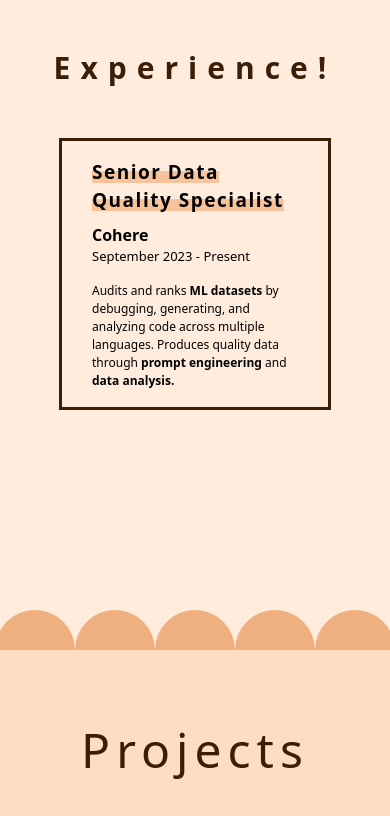
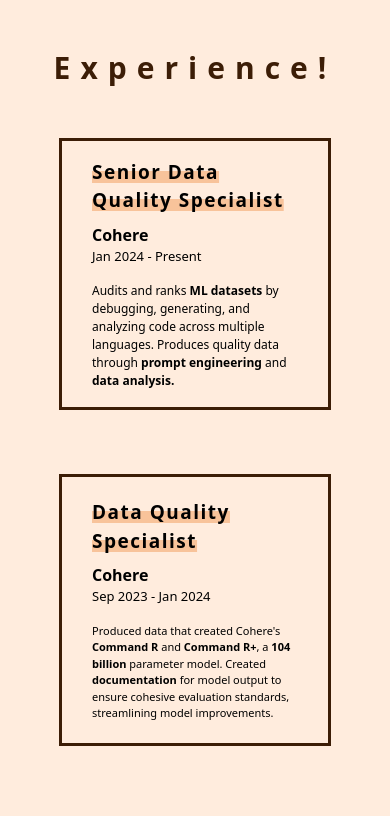
Before and after one commit to juliaszbrt/Portfolio, a Next.js app: page / in a window 390 px wide. Shown: the part 1920-2736 px from the top of the page. Built offline with nearby package versions, Linux system fonts and the light colour scheme; a web font is replaced by a local one.

Commit message:
correct formatting

```diff
--- a/src/app/About.jsx
+++ b/src/app/About.jsx
@@ -25,7 +25,7 @@
 
                 <div className="flex justify-self-center">
                     <div className="flex flex-col justify-center px-[3rem] mb-[3rem]">
-                        <h1 className="mb-[1rem] text-[1.7rem] tracking-[5px] font-semibold text-[#3C1D06] lg:text-[2rem] 2xl:text-[3rem]">
+                        <h1 className="mb-[1rem] text-[1.7rem] tracking-[5px] font-semibold text-[#3C1D06] lg:text-[2rem] xl:text-[3rem]">
                             ABOUT ME...
                         </h1>
                         <p className="text-justify text-[0.8rem] tracking-[1.8px] leading-6 text-[#3C1D06] lg:text-[1rem] lg:leading-8 2xl:w-[40rem] 2xl:text-[1.3rem] 2xl:leading-10">
--- a/src/app/Experience.jsx
+++ b/src/app/Experience.jsx
@@ -5,20 +5,28 @@
         <div className="flex justify-center">
           <div className="flex flex-col">
             <div className="flex flex-col items-center lg:items-start">
-              <h1 className="text-center text-[30px] md:text-[4rem] 2xl:text-[5rem] tracking-[10px] text-[#3C1D06] 2xl:mb-[1rem] font-bold">Experience!</h1>
+              <h1 className="text-center text-[30px] md:text-[3rem] tracking-[10px] text-[#3C1D06] font-bold">Experience!</h1>
             </div>
-            <div className="flex items-center flex-col gap-[4rem] lg:flex-row 2xl:gap-[9rem] lg:justify-start mt-[3rem]">
-              <div id="cohereBox" className="flex items-center w-[17rem] h-[17rem] p-[30px] md:w-[17rem] md:h-[17rem] lg:w-[20rem] lg:h-[20rem] 2xl:w-[29rem] 2xl:h-[29rem] border-[3px] border-[#3C1D06]">
-                <div id="cohere" className="2xl:leading-[40px]">
-                  <h2 className="text-[19px] lg:text-[25px] 2xl:text-[33px] 2xl:leading-[50px] tracking-[1.5px] mb-[0.5rem] 2xl:mb-[1rem] font-semibold underline decoration-[12px] lg:decoration-[13px] underline-offset-[-8px] decoration-[#F8C39A]">Senior Data Quality Specialist</h2>
-                  <h3 className="text-[16px] lg:text-[20px] 2xl:text-[25px] 2xl:tracking-[1.5px] font-semibold">Cohere</h3>
-                  <h4 className="text-[13px] lg:text-[15px] 2xl:text-[20px] 2xl:tracking-[1.5px] mb-[1rem] 2xl:mb-[2rem]">September 2023 - Present</h4>
-                  <p className="text-[12px] lg:text-[14px] 2xl:text-[18px] 2xl:tracking-[0.5px] text-left">Audits and ranks <b>ML datasets</b> by debugging, generating, and analyzing code across multiple languages. Produces quality data through <b>prompt engineering</b> and <b>data analysis.</b></p>
+            <div className="flex items-center flex-col gap-[4rem] md:gap-[2rem] lg:flex-row lg:justify-start mt-[3rem]">
+              <div id="cohereBox" className="flex items-center w-[17rem] h-[17rem] p-[30px] md:w-[17rem] md:h-[17rem] lg:w-[18rem] lg:h-[18rem] xl:w-[22rem] xl:h-[22rem] border-[3px] border-[#3C1D06]">
+                <div id="cohere">
+                  <h2 className="text-[19px] lg:text-[23px] xl:text-[27px] tracking-[1.5px] mb-[0.5rem] font-semibold underline decoration-[12px] lg:decoration-[13px] underline-offset-[-8px] decoration-[#F8C39A]">Senior Data Quality Specialist</h2>
+                  <h3 className="text-[16px] lg:text-[18px] xl:text-[24px] xl:tracking-[1.5px] font-semibold">Cohere</h3>
+                  <h4 className="text-[13px] lg:text-[14px] xl:text-[18px] xl:tracking-[1.5px] mb-[1rem]">Jan 2024 - Present</h4>
+                  <p className="text-[12px] lg:text-[13px] xl:text-[15px] xl:tracking-[0.5px] text-left">Audits and ranks <b>ML datasets</b> by debugging, generating, and analyzing code across multiple languages. Produces quality data through <b>prompt engineering</b> and <b>data analysis.</b></p>
                 </div>
               </div>
-              <div className="hidden lg:flex w-[17rem] h-[17rem] lg:w-[20rem] lg:h-[20rem] 2xl:w-[29rem] 2xl:h-[29rem] border-[3px] border-[#3C1D06] border-dashed">
+              <div id="cohereBox2" className="flex items-center w-[17rem] h-[17rem] p-[30px] md:w-[17rem] md:h-[17rem] lg:w-[18rem] lg:h-[18rem] xl:w-[22rem] xl:h-[22rem] border-[3px] border-[#3C1D06]">
+                <div id="cohere">
+                  <h2 className="text-[19px] lg:text-[23px] xl:text-[27px] tracking-[1.5px] mb-[0.5rem] font-semibold underline decoration-[12px] lg:decoration-[13px] underline-offset-[-8px] decoration-[#F8C39A]">Data Quality Specialist</h2>
+                  <h3 className="text-[16px] lg:text-[18px] xl:text-[24px] xl:tracking-[1.5px] font-semibold">Cohere</h3>
+                  <h4 className="text-[13px] lg:text-[14px] xl:text-[18px] xl:tracking-[1.5px] mb-[1rem]">Sep 2023 - Jan 2024</h4>
+                  <p className="text-[11px] lg:text-[12px] xl:text-[14px] xl:tracking-[0.5px] text-left">
+                    Produced data that created Cohere's <b>Command R</b> and <b>Command R+</b>, a <b>104 billion</b> parameter model.
+                    Created <b>documentation</b> for model output to ensure cohesive evaluation standards, streamlining model improvements.</p>
+                </div>
               </div>
-              <div className="hidden lg:flex w-[17rem] h-[17rem] lg:w-[20rem] lg:h-[20rem] 2xl:w-[29rem] 2xl:h-[29rem] border-[3px] border-[#3C1D06] border-dashed">
+              <div className="hidden lg:flex w-[17rem] h-[17rem] lg:w-[18rem] lg:h-[18rem] xl:w-[22rem] xl:h-[22rem] border-[3px] border-[#3C1D06] border-dashed">
               </div>
             </div>
           </div>
--- a/src/app/Portfolio.jsx
+++ b/src/app/Portfolio.jsx
@@ -36,7 +36,7 @@
                                 to finish with flawlessly functioning
                                 front & backends.
                             </p>
-                            <div className="hidden xl:flex justify-end">
+                            <div className="hidden md:flex justify-end">
                                 <button className="text-[#4d8eb6] justify-end font-heavy text-[25px]">
                                     &#10132;
                                 </button>
@@ -50,7 +50,7 @@
                             <p className="text-[1rem] tracking-[1.5px] leading-[2.4rem] lg:leading-[2rem] 2xl:text-[2rem] 2xl:leading-[4rem]">
                                 Intuitive interfaces with a keen focus on seamless user interaction and stunning visuals.
                             </p>
-                            <div className="hidden xl:flex justify-end">
+                            <div className="hidden md:flex justify-end">
                                 <button className="text-[#cf9500] justify-end font-heavy text-[25px]">
                                     &#10132;
                                 </button>
@@ -64,7 +64,7 @@
                             <p className="text-[1rem] tracking-[1.5px] leading-[2.4rem] lg:leading-[2rem] 2xl:text-[2rem] 2xl:leading-[4rem]">
                                 Thoughtfully designed content for effectively engaging and growing an audience.
                             </p>
-                            <div className="hidden xl:flex justify-end">
+                            <div className="hidden md:flex justify-end">
                                 <button className="text-[#6b7f4c] justify-end font-heavy text-[25px]">
                                     &#10132;
                                 </button>
--- a/src/app/globals.css
+++ b/src/app/globals.css
@@ -36,11 +36,11 @@
     box-shadow: none;
   }
 
-  #cohereBox:hover {
-    box-shadow: 18px 18px #F8C39A;
+  #cohereBox:hover, #cohereBox2:hover {
+    box-shadow: 12px 12px #F8C39A;
   }
 
-  #cohereBox {
+  #cohereBox, #cohereBox2:hover {
     transition: 0.5s ease-in-out;
   }
 }
```
Also changed, not shown: src/app/GDG/page.jsx (+12 -4 lines).
